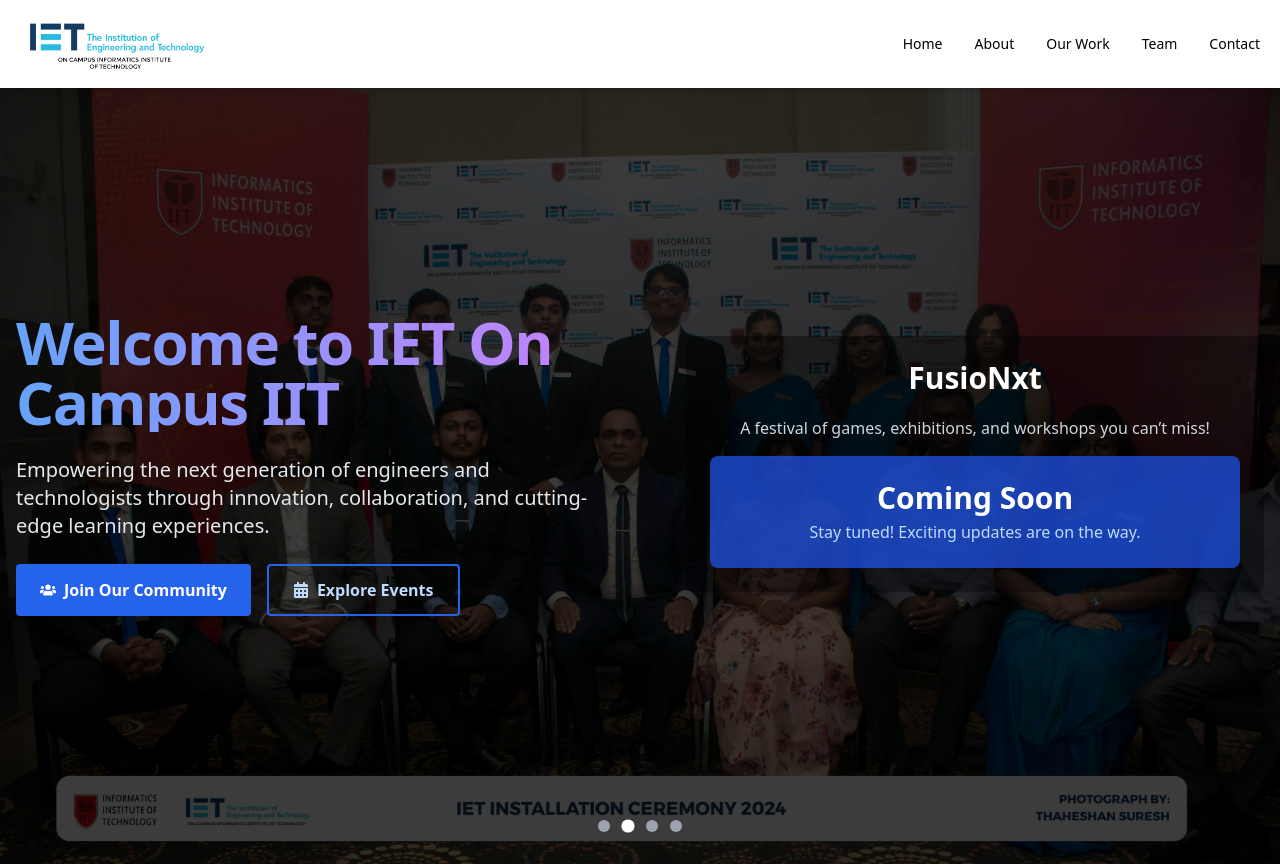
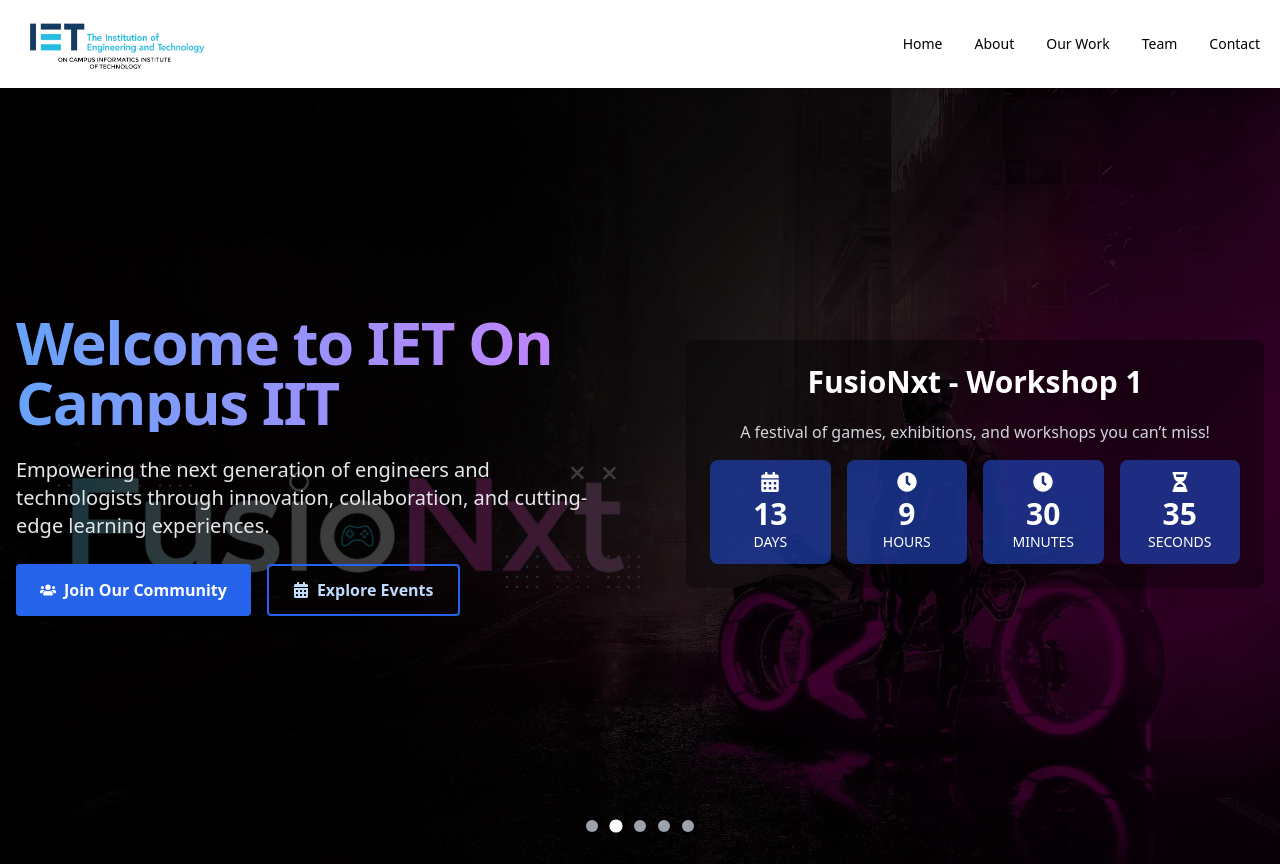
Before and after one commit to AvaneeshKesavan/iet-iit, a React (Vite) app: page / in a window 1280 px wide. Shown: the top 866 px of the page. Built offline with nearby package versions, Linux system fonts and the light colour scheme.

Commit message:
FusioNxt update

```diff
--- a/src/components/HeroSection.jsx
+++ b/src/components/HeroSection.jsx
@@ -56,8 +56,8 @@
   const iconMap = {
     days: <FaCalendarAlt className="mx-auto text-xl mb-1" />,
     hours: <FaClock className="mx-auto text-xl mb-1" />,
-    minutes: <FaHourglassHalf className="mx-auto text-xl mb-1" />,
-    seconds: <FaUsers className="mx-auto text-xl mb-1" />,
+    minutes: <FaClock className="mx-auto text-xl mb-1" />,
+    seconds: <FaHourglassHalf className="mx-auto text-xl mb-1" />,
   };
 
   const [isLoaded, setIsLoaded] = useState(false);
--- a/src/data/hero.json
+++ b/src/data/hero.json
@@ -5,15 +5,16 @@
     "button1": "Join Our Community",
     "button2": "Explore Events",
     "images": [
+      "/hero/hero5.jpg",
       "/hero/hero1.jpg",
       "/hero/hero2.jpg",
       "/hero/hero3.jpg",
       "/hero/hero4.jpg"
     ],
     "countdownEvent": {
-      "name": "FusioNxt",
+      "name": "FusioNxt - Workshop 1",
       "description": "A festival of games, exhibitions, and workshops you can’t miss!",
-      "dateTime": "2005-12-31T23:59:59"
+      "dateTime": "2025-11-08T23:59:59"
     }
   }
 ]
```
Also changed, not shown: public/hero/hero5.jpg (added).
